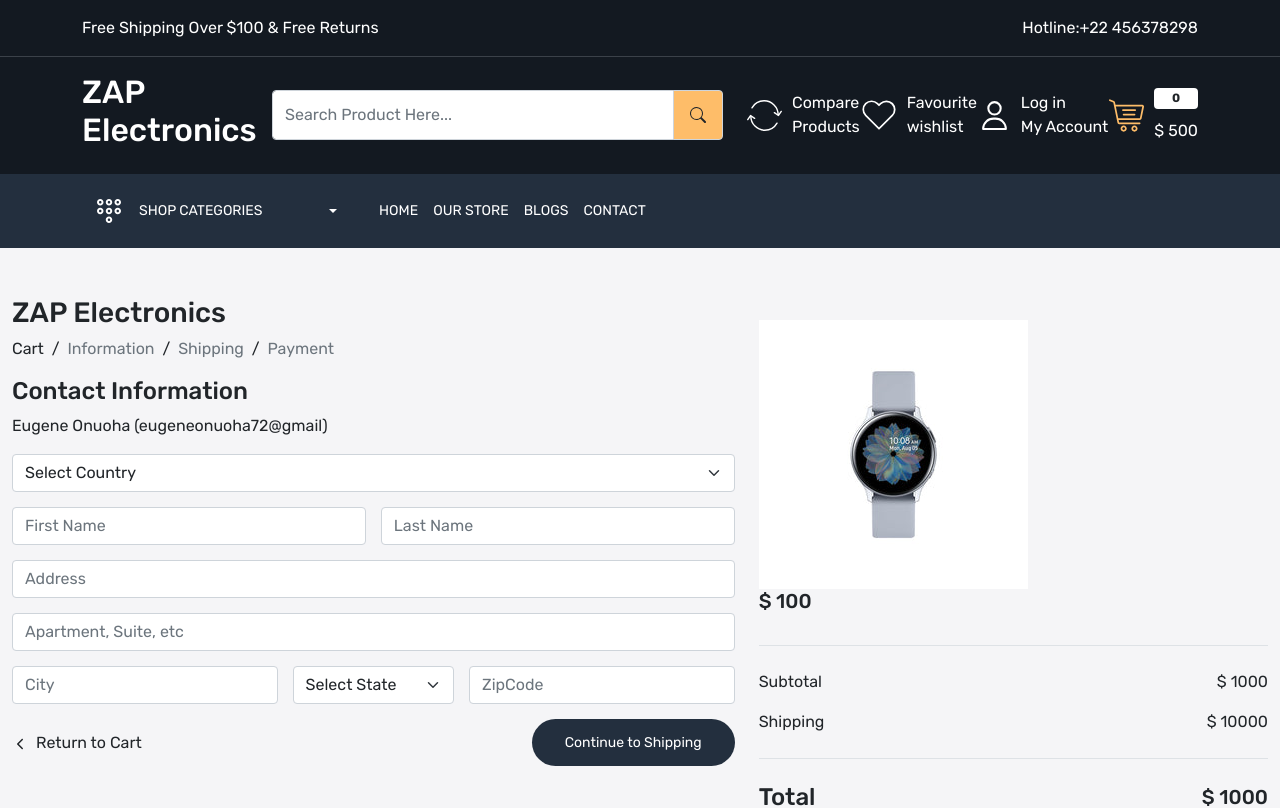
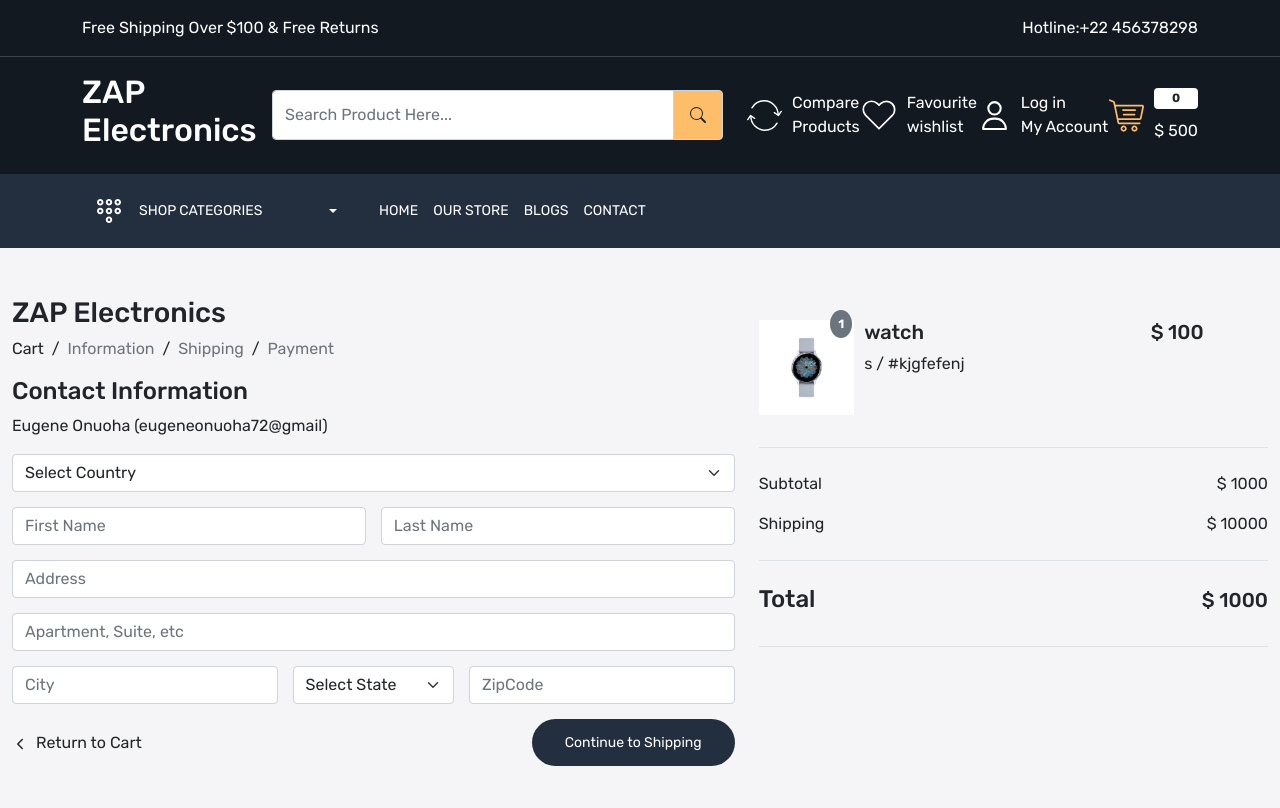
Before and after one commit to eugene4545/ui-store, a React (Create React App) app: page /checkout in a window 1280 px wide. Shown: the top 808 px of the page. Built offline with nearby package versions, Linux system fonts and the light colour scheme.

Commit message:
checkout shipping pg

```diff
--- a/src/App.css
+++ b/src/App.css
@@ -858,3 +858,9 @@ width: 10%;
 }
 
 /* cart page ends here */
+
+/* Shipping Page */
+
+
+
+/* Shipping Page ends here */
--- a/src/pages/Checkout.js
+++ b/src/pages/Checkout.js
@@ -113,13 +113,22 @@ const Checkout = () => {
             </div>
             <div className="col-5">
               <div className="border-bottom py-4">
-                <div>
+                <div className="d-flex gap-10 mb-2 align-align-items-center">
+                <div className="w-75 d-flex gap-10">
+                  <div className="w-25 position-relative">
+                    <span style={{ top:"-10px", right: "2px" }}
+                    className="badge bg-secondary text-white rounded-circle p-2 position-absolute">1</span>
+                    <img className="img-fluid" src={watch} alt="product" />
+                  </div>
                   <div>
-                    <img src={watch} alt="product" />
+                    <h5 className="title">watch</h5>
+                    <p>s / #kjgfefenj</p>
                   </div>
                 </div>
-                <div>
+                <div className="flex-grow-1">
                   <h5>$ 100</h5>
+
+                </div>
                 </div>
               </div>
               <div className="border-bottom py-4">
```
